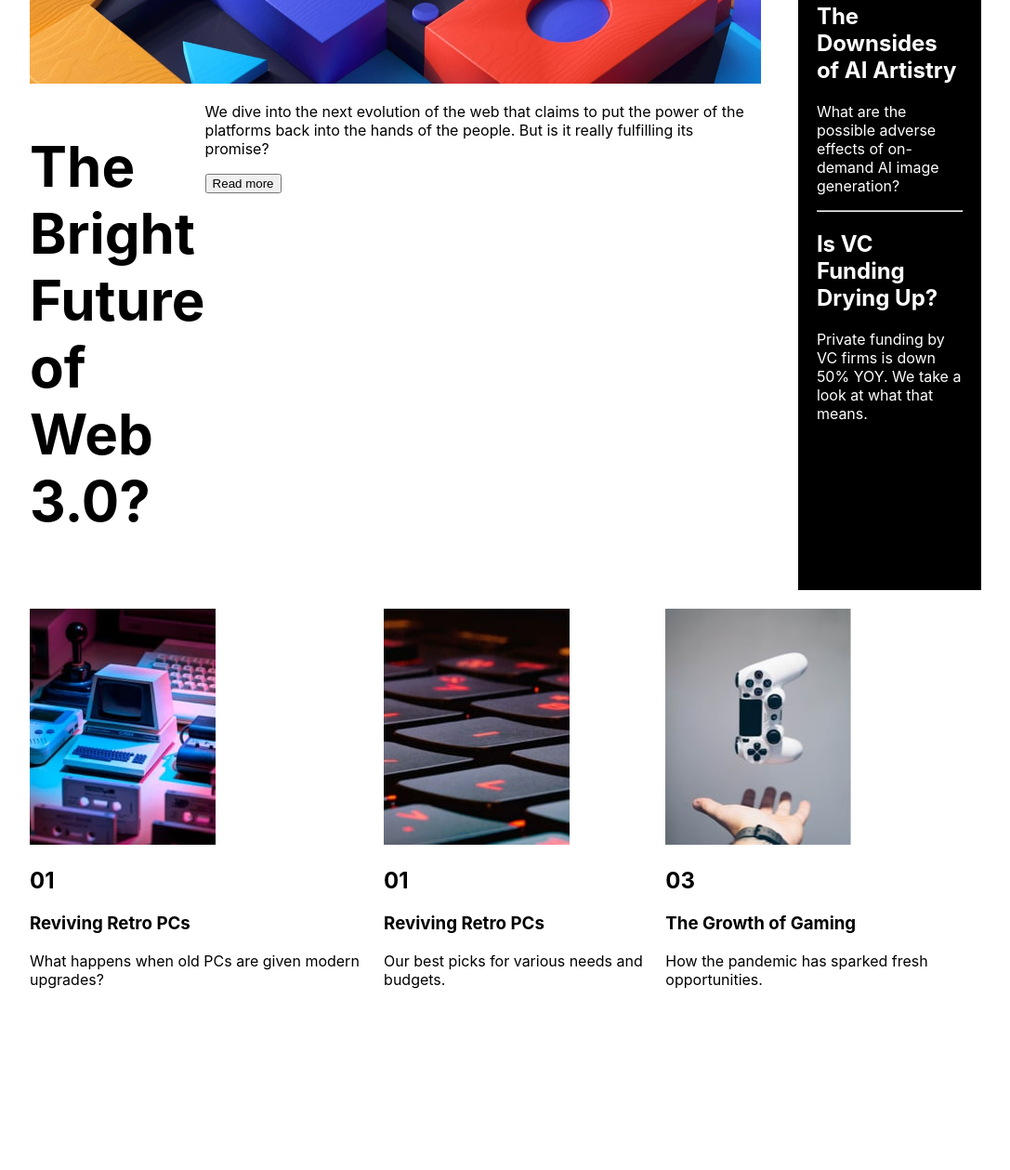
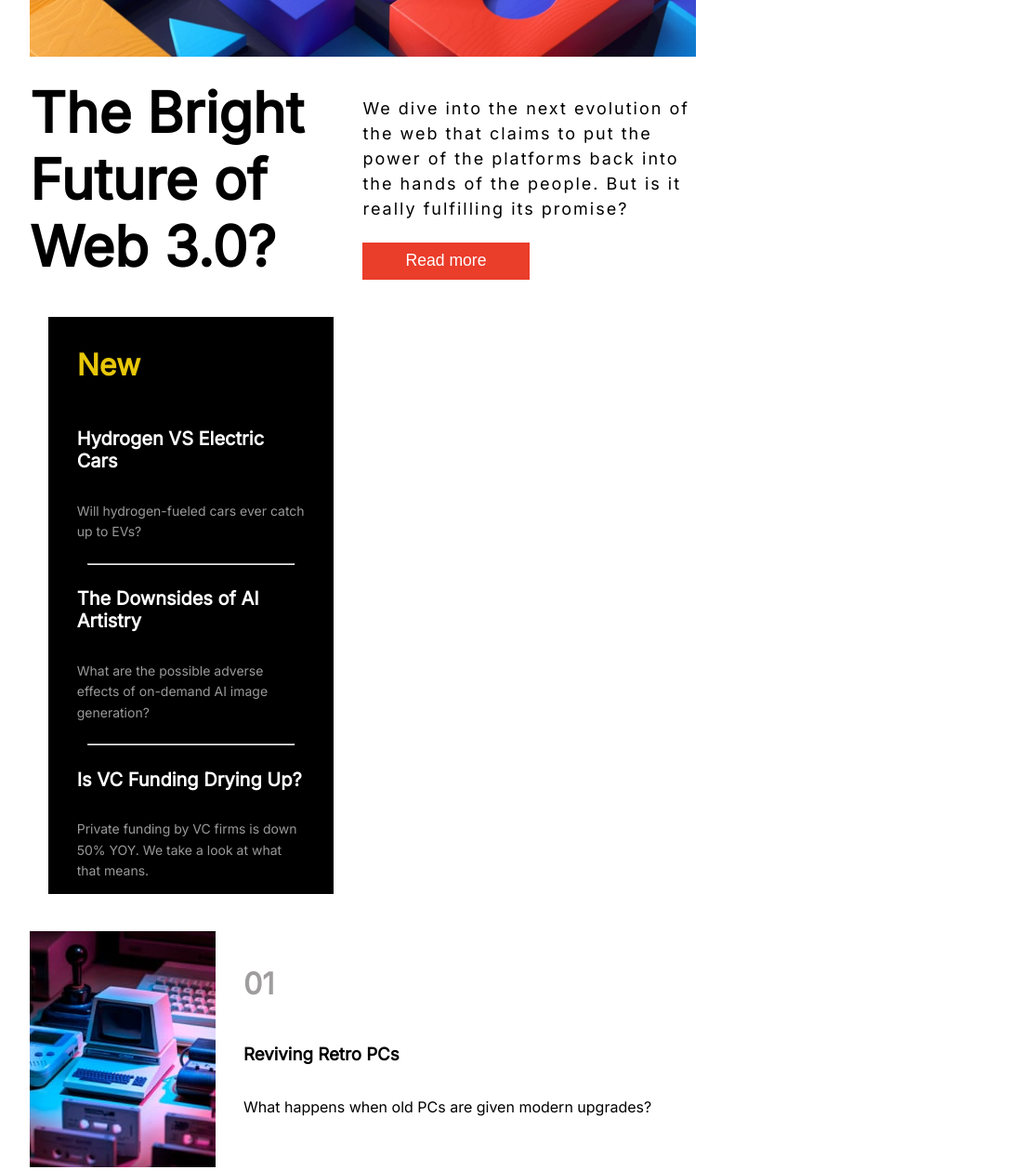
Before and after one commit to ahmidev/new-homepage-main, a plain HTML site: page index.html in a window 1280 px wide. Shown: the part 357-1616 px from the top of the page at 93% size, without its empty margins (96-1183 px from the left). Before the commit the page ends 1437 px from the top, so only its background shows below. Drawn offline with Linux system fonts and the light colour scheme; a web font is replaced by a local one.

Commit message:
continuation of stilization

```diff
--- a/index.html
+++ b/index.html
@@ -32,8 +32,11 @@
                 <img src="assets/images/image-web-3-desktop.jpg" alt="">
             </div>
 
-          <div class="containerH1">
-              <h1>The Bright<br> Future of<br> Web 3.0?</h1>
+            <div class="container_h1_parag">
+                  <div class="container_h1">
+                    <h1>The Bright <br> Future of <br> Web 3.0?</h1>
+                  </div>
+
                   <div class="containerParagButton">
                       <p>
                         We dive into the next evolution of the web that claims to put the power of the platforms back into the hands of the people.
@@ -49,15 +52,15 @@
 
 
       <aside>
-        <div>
+          <div >
             <h1>New </h1>
-          <h2>Hydrogen VS Electric Cars</h2>
+            <h2 class="asideH2">Hydrogen VS Electric Cars</h2>
             <p>Will hydrogen-fueled cars ever catch up to EVs?</p>
             <hr>
-          <h2> The Downsides of AI Artistry</h2>
+            <h2 class="asideH2"> The Downsides of AI Artistry</h2>
             <p>What are the possible adverse effects of on-demand AI image generation?</p>
             <hr>
-          <h2>Is VC Funding Drying Up?</h2>
+            <h2 class="asideH2">Is VC Funding Drying Up?</h2>
             <p>Private funding by VC firms is down 50% YOY. We take a look at what that means.</p>
 
           </div>
@@ -68,24 +71,35 @@
   </section>
 
   <section class="lasteSection">
-      <div class="card1">
+      <div class="card">
         <img src="assets/images/image-retro-pcs.jpg" alt="">
+        <div class="containerText">
           <h2>01</h2>
           <h3>Reviving Retro PCs</h3>
           <p>What happens when old PCs are given modern upgrades?</p>
+
         </div>
 
-      <div class="card2">
+      </div>
+
+      <div class="card">
         <img src="assets/images/image-top-laptops.jpg" alt="">
+        <div class="containerText">
           <h2>01</h2>
           <h3>Reviving Retro PCs</h3>
           <p>Our best picks for various needs and budgets.</p>
         </div>
-      <div class="card3">
+
+      </div>
+      <div class="card">
         <img src="assets/images/image-gaming-growth.jpg" alt="">
+        <div class="containerText">
           <h2>03</h2>
           <h3>The Growth of Gaming</h3>
           <p>How the pandemic has sparked fresh opportunities.</p>
+
+        </div>
+
       </div>
   </section>
 
--- a/style.css
+++ b/style.css
@@ -1,7 +1,5 @@
-@font-face {
-    font-family: "Inter";
-    src: url(https://fonts.google.com/specimen/Inter);
-  }
+@import url('https://fonts.googleapis.com/css2? family= Inter:wght@100;200;300;400 & display=swap');
+
 body {
     margin: auto;
     padding: 0;
@@ -37,10 +35,11 @@ header nav ul li:hover {
 
 .firtSection {
   display: flex;
+  flex-wrap: wrap;
 }
 
 section .containerImg {
-  width: 80%;
+  width: 70%;
   margin: 10px 20px 10px 0;
 
 }
@@ -52,26 +51,120 @@ section .containerImg img {
 aside {
   background: #000;
   color: white;
-  width: 20%;
+  width: 30%;
   margin: 10px 0 0 20px;
 }
 
 aside div {
+    display: flex;
+    flex-direction: column;
+   justify-content: center;
     width: 80%;
     margin: auto;
+    padding: auto;
 }
 
-.containerH1 {
-  display: flex;
-  width: 100%;
-  margin: auto;
+aside div h1 {
+  font-size: 2rem;
+  color: rgb(232, 199, 9);
 }
 
-.containerH1 h1 {
+aside div hr {
+  width: 90%;
+
+}
+aside div p {
+  font-size: 14px;
+  line-height: 1.6em;
+  color: rgb(153, 153, 153);
+
+}
+.asideH2 {
+  font-size: 20px;
+  transition: 0.2s;
+  cursor: pointer;
+}
+.asideH2:hover {
+  color: rgb(232, 199, 9);
+}
+
+.container_h1_parag {
+  display: flex;
+  flex-wrap: wrap;
+  justify-content: space-between;
+  width: 100%;
+
+}
+
+.container_h1  {
+  width: 50%;
+
+}
+
+.container_h1 h1 {
   font-size: 60px;
+ margin: 20px 20px 20px 0;
+  width: 100%;
+
+}
+
+.containerParagButton {
+  display: flex;
+  flex-direction: column;
+  justify-content: space-between;
+  width: 50%;
+  margin: 20px 0px 20px 0;
+}
+.containerParagButton p{
+  line-height: 1.5em;
+  font-size: 18px;
+  letter-spacing: 2px;
+}
+.containerParagButton button{
+  border: 0;
+  width: 50%;
+  height: 40px;
+  padding: 0 20px;
+  font-size: 1.1rem;
+  text-align: center;
+  color: #fff;
+  background-color: rgb(234, 61, 42);
+  cursor: pointer;
+  transition: 0.3s;
+
+}
+
+.containerParagButton button:hover {
+  background-color: rgb(27, 27, 27);
+
 }
 .lasteSection{
   display: flex;
-  justify-content: space-between;
+  flex-wrap: wrap;
   margin-top: 20px;
+  width: 100%;
+   margin-top: 20px;
 }
+
+.card {
+  display: flex;
+  justify-content: s;
+  margin: 20px 20px 30px 0;
+
+}
+.card img {
+  margin: 0;
+  padding: 0;
+
+}
+
+.containerText {
+  display: flex;
+  flex-direction: column;
+ padding: 10px;
+  margin: 0 0 0 20px;
+}
+.containerText h2 {
+  font-size: 2rem;
+  color: rgb(159, 157, 157);
+}
```
Lines whose indentation alone changed are shown as unchanged.
